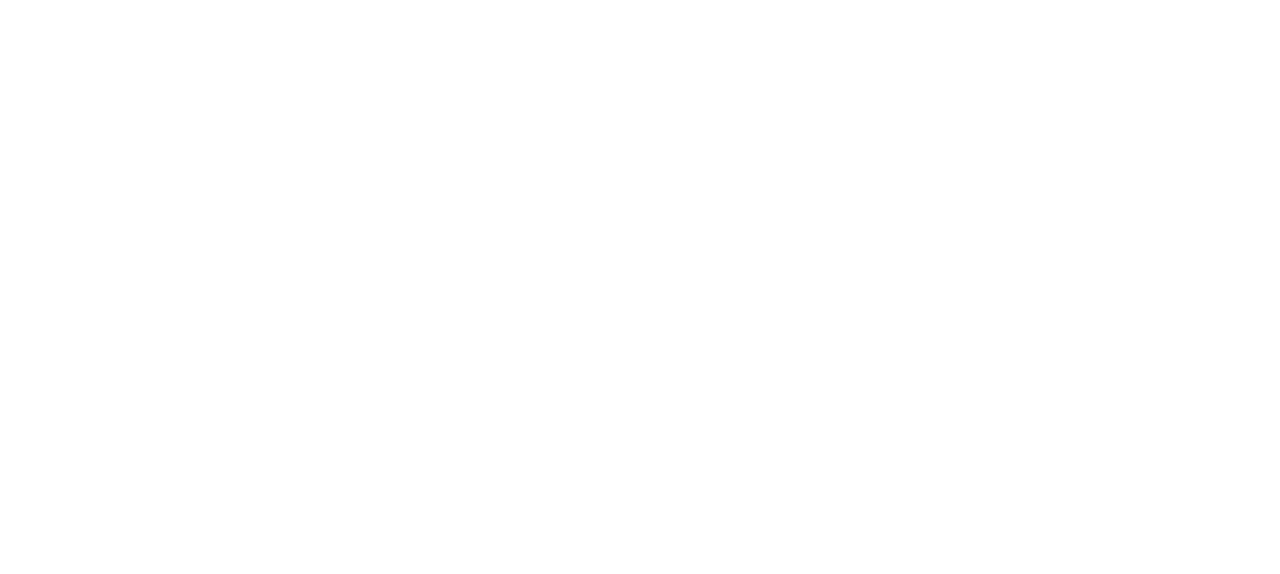
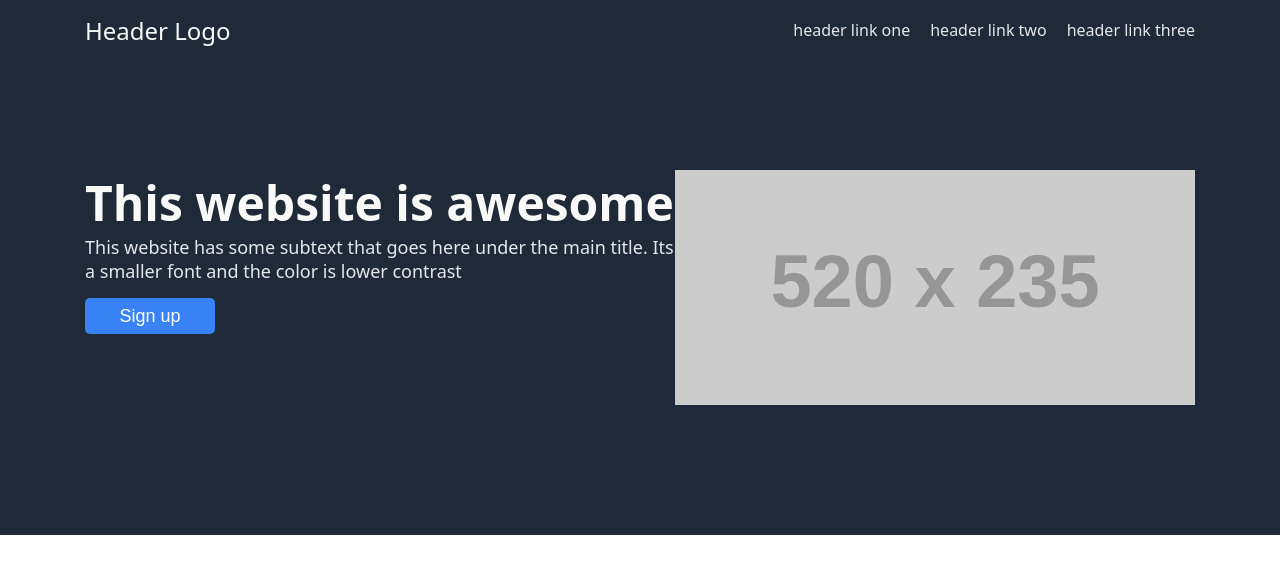
Before and after one commit to Vladimire87/Odin-Project-Landing-Page, a plain HTML site: page index.html in a window 1280 px wide. Drawn offline with Linux system fonts and the light colour scheme; placeholder pictures from the web are drawn by us.

Commit message:
Add Header and Hero content

```diff
--- a/index.html
+++ b/index.html
@@ -10,6 +10,32 @@
 </head>
 
 <body>
+  <div class="container">
+    <div class="header">
+      <div class="logo">Header Logo</div>
+      <div class="menu">
+        <nav>
+          <li><a href="#">header link one</a></li>
+          <li><a href="#">header link two</a></li>
+          <li><a href="#">header link three</a></li>
+        </nav>
+      </div>
+    </div>
+
+    <div class="hero">
+      <div class="text">
+        This website is awesome
+        <div class="textmini">
+          This website has some subtext that goes here under the main title. Its a smaller font and the color is lower
+          contrast
+        </div>
+        <button class="signup">Sign up</button>
+      </div>
+      <div class="img">
+        <a href="https://placeholder.com"><img src="https://via.placeholder.com/520x235"></a>
+      </div>
+    </div>
+  </div>
 
 </body>
 
--- a/style.css
+++ b/style.css
@@ -0,0 +1,82 @@
+* {
+  border: 0px red dotted;
+}
+body {
+  margin: auto;
+  text-align: center;
+  font-family: system-ui, -apple-system, BlinkMacSystemFont, 'Segoe UI', Roboto, Oxygen, Ubuntu, Cantarell, 'Open Sans', 'Helvetica Neue', sans-serif;
+}
+
+.container {
+  max-width: 100%;
+  height: 535px;
+  background-color: #1F2937;
+  margin: auto;
+}
+
+.header, nav {
+  max-width: 1110px;
+  height: 60px;
+  display: flex;
+  margin: auto;
+  justify-content: space-between;
+  align-items: center;
+  background-color: #1F2937;
+  color: #F9FAF8;
+}
+
+.logo {
+  display: flex;
+  font-size: 24px;
+  font-weight: 500;
+}
+
+.menu {
+  list-style: none;
+}
+
+nav {
+  gap: 20px;
+}
+
+a {
+  text-decoration: none;
+  color: #E5E7EB;
+  gap: 40px
+}
+
+.hero {
+  padding-top: 110px;
+  display: flex;
+  max-width: 1110px;
+  margin: auto;
+  justify-content: space-around;
+
+}
+
+.text {
+  font-size: 48px;
+  font-weight: 900;
+  color: #F9FAF8;
+  text-align: left;
+}
+
+.textmini {
+  font-size: 18px;
+  color: #E5E7EB;
+  font-weight: normal;
+  text-align: left;
+}
+
+.signup {
+  display: flex;
+  margin-top: 15px;
+  width: 130px;
+  height: 36px;
+  justify-content: center;
+  align-items: center;
+  background: #3882F6;
+  color: white;
+  border-radius: 5px;
+  font-size: 18px;
+}
```
